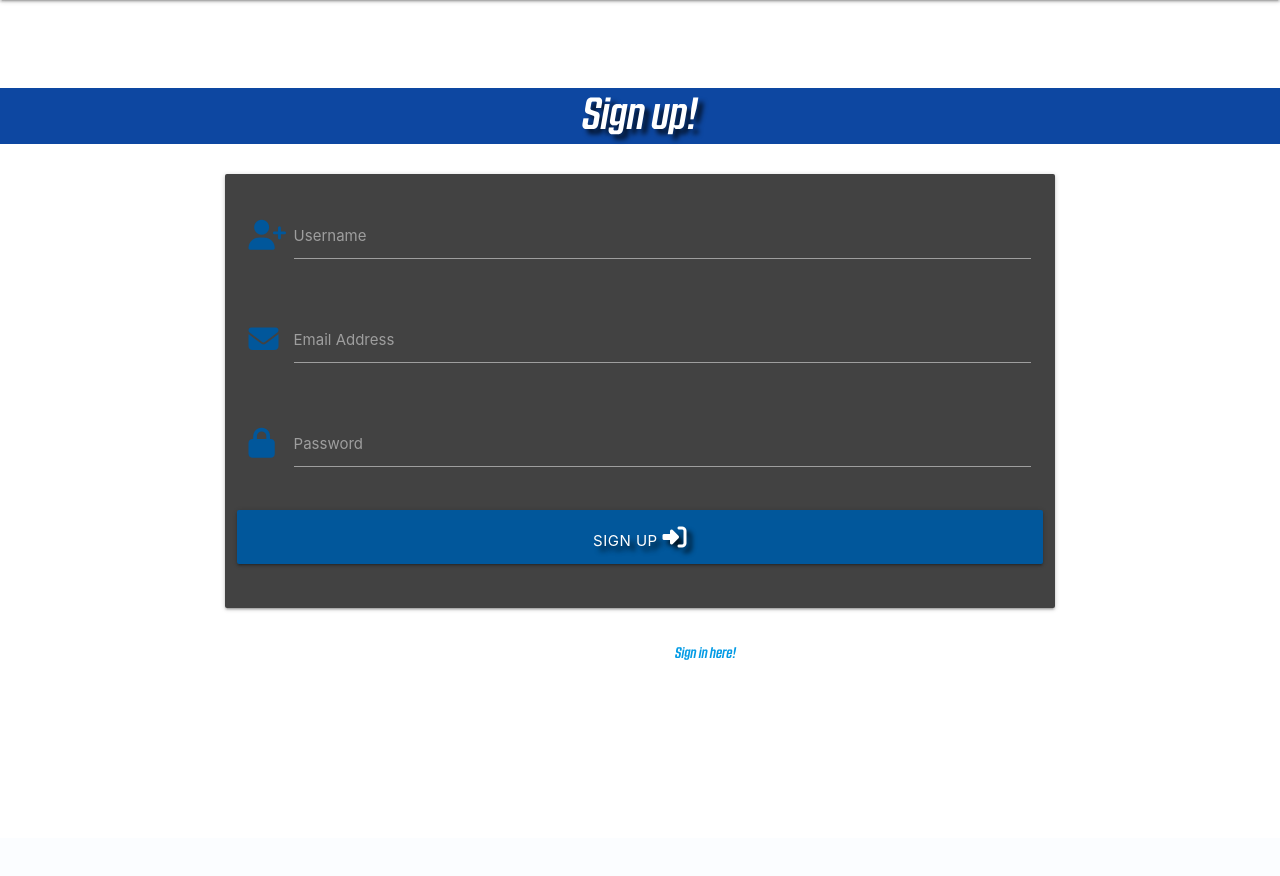
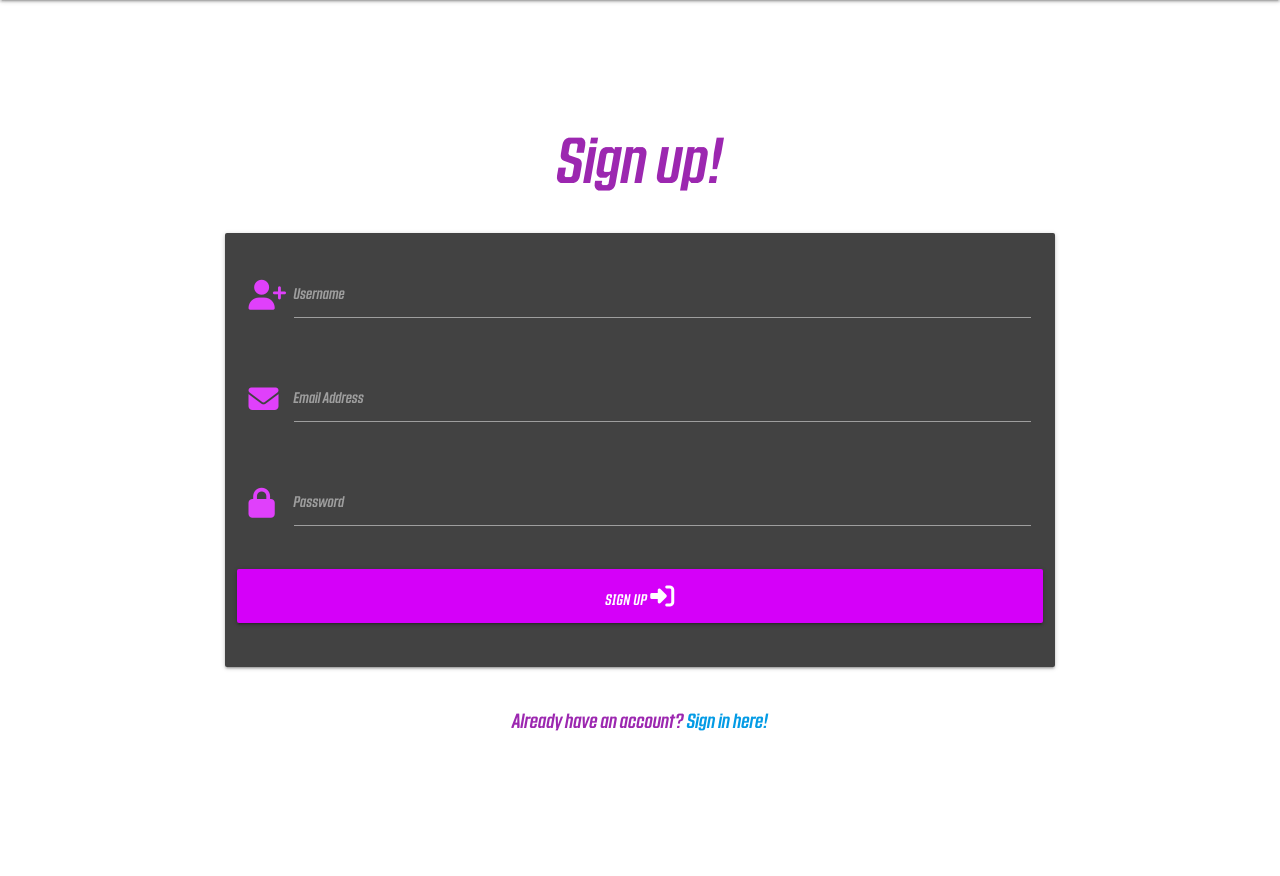
Before and after one commit to T254-bot/Moxxis_Market, a Flask app: page /sign_up in a window 1280 px wide. Shown: the part 64-940 px from the top of the page. Before the commit the page ends 724 px from the top, so only its background shows below. Run offline with Flask 3, Linux system fonts and the light colour scheme; some libraries are stand-ins or nearby versions.

Commit message:
Updates styling for sign_up.html to match login.html

```diff
--- a/templates/sign_up.html
+++ b/templates/sign_up.html
@@ -2,38 +2,38 @@
 {% block content %}
     <div class="login-bg">
         <div class="row">
-            <h3 class="center-align sign-up-header countach-font blue darken-4 white-font text-shadow">Sign up!</h3>
+            <h1 class="center-align sign-up-header countach-font purple-text">Sign up!</h1>
             <form class="col s12 m8 offset-m2" method="POST" action="{{ url_for('sign_up') }}">
                 <div class="card-panel grey darken-3">
                     <!-- username -->
                     <div class="row">
                         <div class="input-field col s12">
-                            <i class="fa-solid fa-user-plus prefix light-blue-text text-darken-4"></i>
+                            <i class="fa-solid fa-user-plus prefix purple-text text-accent-2"></i>
                             <input id="username" name="username" type="text" minlength="5"
-                                maxlength="15" pattern="^[a-zA-Z0-9]{5,15}$" class="validate" required>
-                            <label for="username white-font countach-font">Username</label>
+                                maxlength="15" pattern="^[a-zA-Z0-9]{5,15}$" class="validate white-text" required>
+                            <label for="username" class="countach-font">Username</label>
                         </div>
                     </div>
                     <!-- email -->
                     <div class="row">
                         <div class="input-field col s12">
-                            <i class="fa-solid fa-envelope prefix light-blue-text text-darken-4"></i>
-                            <input id="email" name="email" type="text" class="validate" required>
-                            <label for="email white-font countach-font">Email Address</label>
+                            <i class="fa-solid fa-envelope prefix purple-text text-accent-2"></i>
+                            <input id="email" name="email" type="text" class="validate white-text" required>
+                            <label for="email" class="countach-font">Email Address</label>
                         </div>
                     </div>
                     <!-- password -->
                     <div class="row">
                         <div class="input-field col s12">
-                            <i class="fa-solid fa-lock prefix light-blue-text text-darken-4"></i>
+                            <i class="fa-solid fa-lock prefix purple-text text-accent-2"></i>
                             <input id="password" name="password" type="password" minlength="5"
-                                maxlength="15" pattern="^[a-zA-Z0-9]{5,15}$" class="validate" required>
-                            <label for="password white-font countach-font">Password</label>
+                                maxlength="15" pattern="^[a-zA-Z0-9]{5,15}$" class="validate white-text" required>
+                            <label for="password" class="countach-font">Password</label>
                         </div>
                     </div>
                     <!-- sign-up -->
                     <div class="row">
-                        <button type="submit" class="col s12 btn-large light-blue darken-4 text-shadow">
+                        <button type="submit" class="col s12 btn-large purple accent-3 countach-font">
                             Sign Up <i class="fas fa-sign-in-alt"></i>
                         </button>
                     </div>
@@ -43,7 +43,7 @@
 
         <div class="row">
             <div class="col s12">
-                <p class="center-align white-font countach-font">
+                <p class="center-align purple-text countach-font login-link">
                     Already have an account?
                     <a href="{{ url_for('login') }}" class="">Sign in here!</a>
                 </p>
```
